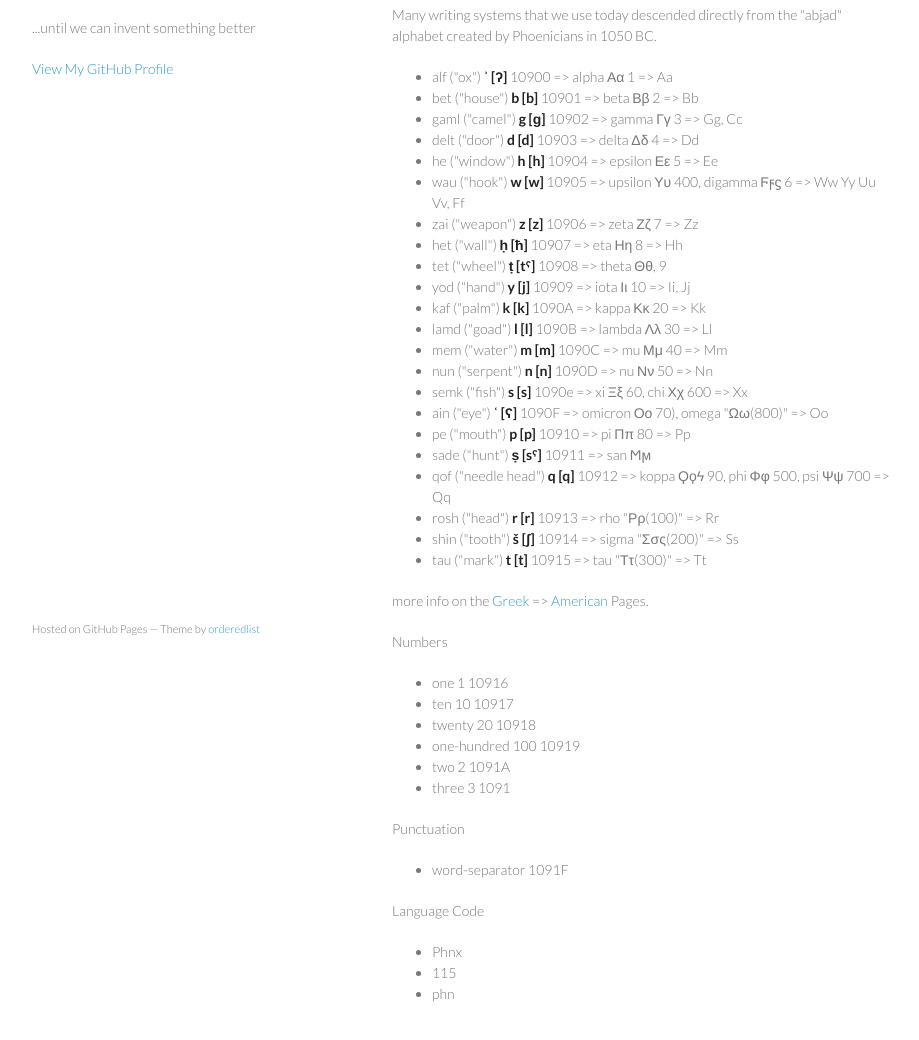
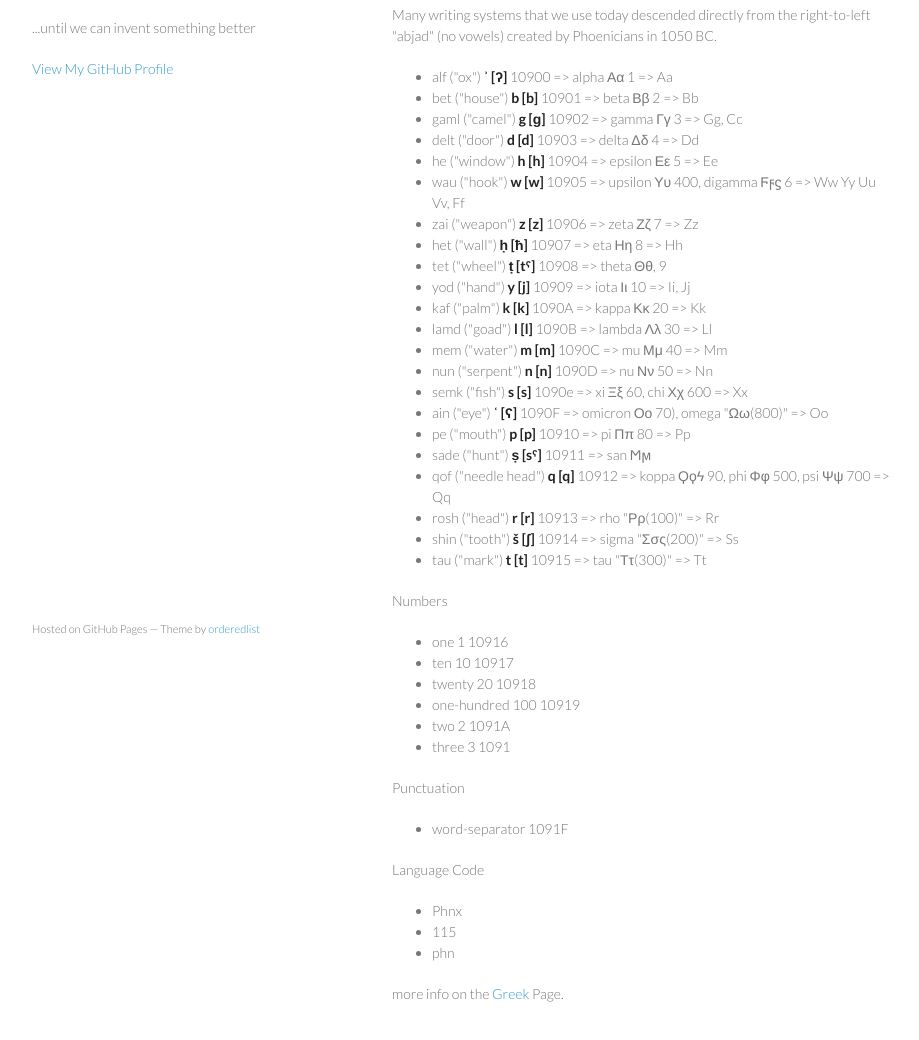
Before and after one commit to MihailCugorka/language.github.com, a plain HTML site: page index.html in a window 1280 px wide. Shown: the part 92-1132 px from the top of the page, without its empty margins (178-1097 px from the left). Drawn offline with Linux system fonts and the light colour scheme.

Commit message:
Replace master branch with page content via GitHub

```diff
--- a/index.html
+++ b/index.html
@@ -25,7 +25,7 @@
       <section>
         <h3>! The Last of the Phoenicians</h3>
 
-<p>Many writing systems that we use today descended directly from the "abjad" alphabet created by Phoenicians in 1050 BC.</p>
+<p>Many writing systems that we use today descended directly from the right-to-left "abjad" (no vowels) created by Phoenicians in 1050 BC.</p>
 
 <ul>
 <li>alf ("ox") <strong>ʾ [ʔ]</strong> 10900 =&gt; alpha Αα 1 =&gt; Aa</li>
@@ -50,9 +50,7 @@
 <li>rosh ("head") <strong>r [r]</strong> 10913  =&gt; rho "Ρρ(100)" =&gt; Rr</li>
 <li>shin ("tooth") <strong>š [ʃ]</strong> 10914 =&gt; sigma "Σσς(200)" =&gt; Ss</li>
 <li>tau ("mark") <strong>t [t]</strong> 10915 =&gt; tau "Ττ(300)" =&gt; Tt</li>
-</ul><p>more info on the <a href="http://language.github.com/greek">Greek</a> =&gt; <a href="http://language.github.com/english">American</a> Pages.</p>
-
-<p>Numbers</p>
+</ul><p>Numbers</p>
 
 <ul>
 <li>one 1 10916</li>
@@ -71,7 +69,7 @@
 <li>Phnx</li>
 <li>115</li>
 <li>phn</li>
-</ul>
+</ul><p>more info on the <a href="http://language.github.com/greek">Greek</a> Page.</p>
       </section>
       <footer>
         <p><small>Hosted on GitHub Pages &mdash; Theme by <a href="https://github.com/orderedlist">orderedlist</a></small></p>
```
Also changed, not shown: params.json (+1 -1 lines).
